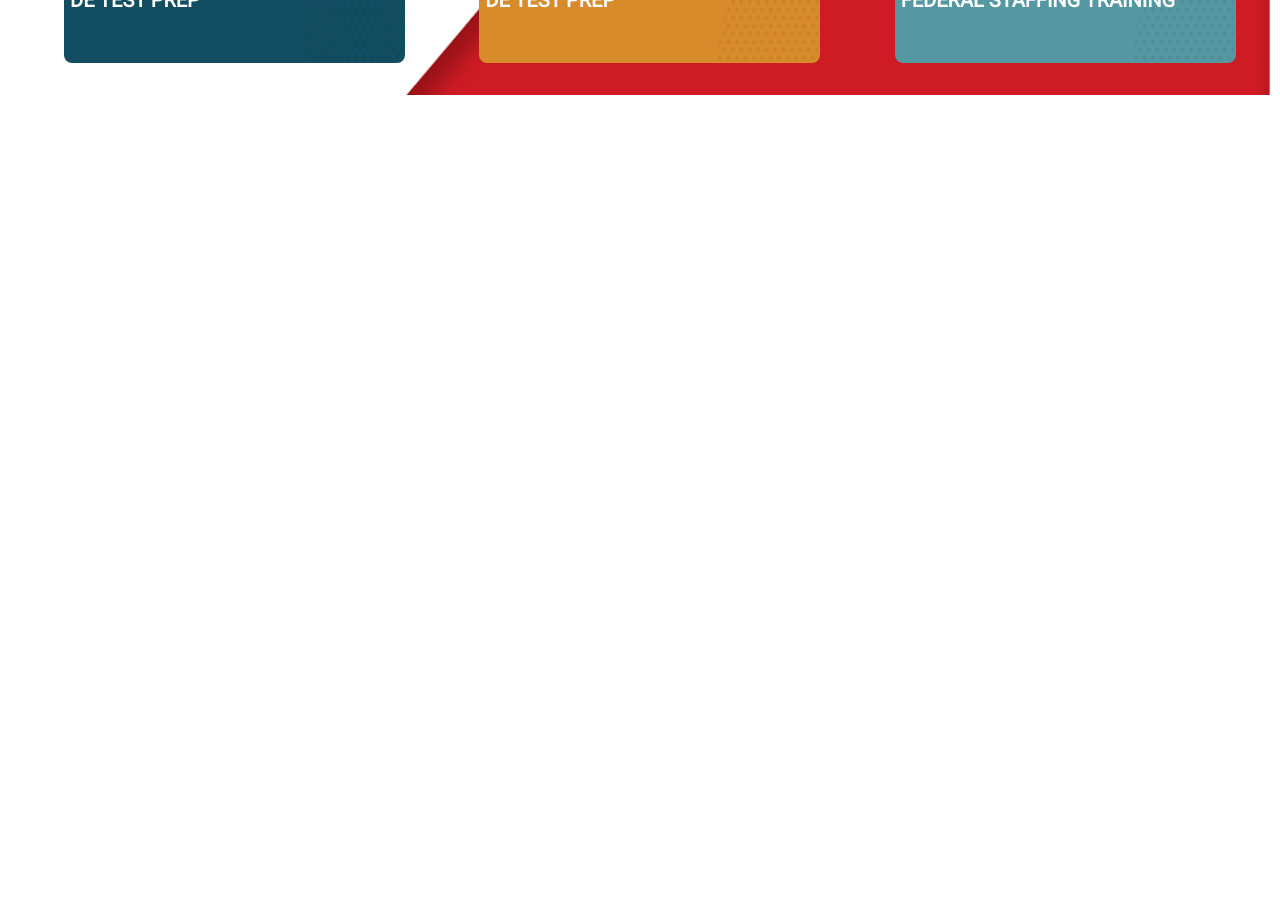
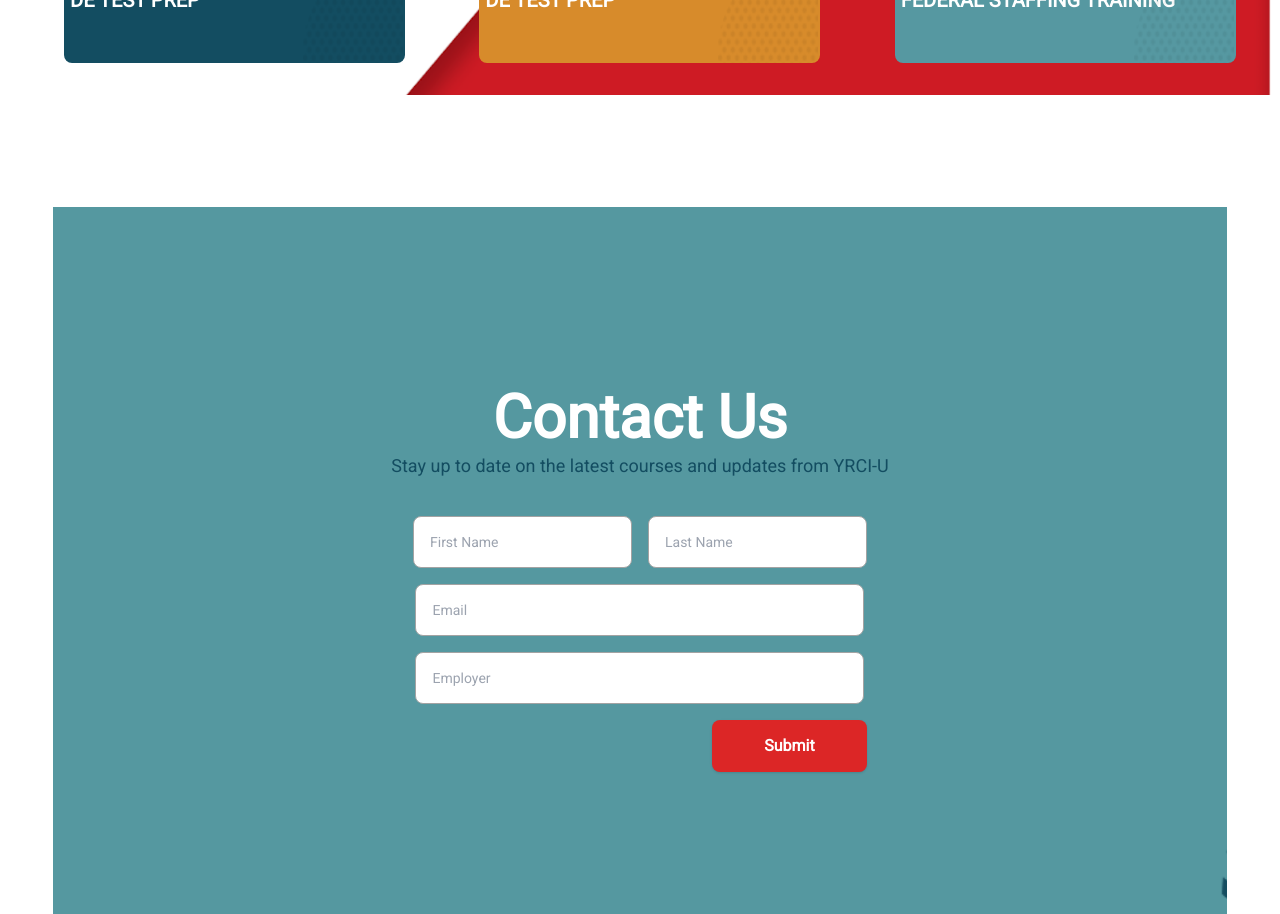
Before and after one commit to yrciadmin/yrciu, a Next.js app in the folder yrci-university/: page / in a window 1280 px wide. Shown: the part 4980-5894 px from the top of the page. Before the commit the page ends 5107 px from the top, so only its background shows below. Built offline with nearby package versions, Linux system fonts and the light colour scheme.

Commit message:
contact for added

```diff
--- a/yrci-university/app/components/ContactUs.tsx
+++ b/yrci-university/app/components/ContactUs.tsx
@@ -1,13 +1,22 @@
 import React from 'react'
 import Heading from '../ui/Typography/Heading'
+import Input from '../ui/Forms/Input'
+import Paragraph from '../ui/Typography/Paragraph'
 
 const ContactUs = () => {
   return (
-    <div className='bg-contact-us bg-no-repeat sm:bg-center flex flex-col  h-[507px]'>
-        <div className='border flex justify-center mt-10 sm:mt-70'>
-            <Heading className="text-white text-5xl font-bold">Contact Us</Heading>
-        </div>
-    </div>
+    <section className='flex items-center justify-center w-full'>
+      <div className='bg-muted-turquise md:bg-contact-us bg-no-repeat bg-cover sm:bg-center flex flex-col w-11/12  h-[600px] md:h-[507px] xl:h-[707px] mt-20 '>
+          <div className='flex justify-center items-center mt-10 sm:mt-70 flex-col width-full h-full'>
+              <Heading className="text-white text-5xl font-bold">Contact Us</Heading>
+              <Paragraph className=" text-dark-teal text-lg font-normal font-['Work Sans'] leading-[30.18px]">Stay up to date on the latest courses and updates from YRCI-U</Paragraph>
+
+              <div className='mt-8 flex justify-center items-center w-full md:w-fit'>
+                <Input/>
+              </div>
+          </div>
+      </div>
+    </section>
   )
 }
 
--- a/yrci-university/app/landing/page.tsx
+++ b/yrci-university/app/landing/page.tsx
@@ -14,7 +14,7 @@ export default function Home() {
      <FeaturedCourses/>
      <Instructors/>
      <Reviews/>
-     {/* <ContactUs/> */}
+     <ContactUs/>
     </>
 
   );
--- a/yrci-university/app/ui/Forms/Input.tsx
+++ b/yrci-university/app/ui/Forms/Input.tsx
@@ -1,8 +1,31 @@
 import React from 'react'
+import Button from '../Button'
 
 const Input = () => {
   return (
-    <div>Input</div>
+    <form className="space-y-4 w-full md:w-fit flex flex-col items-center " aria-labelledby="form-heading">
+
+    <div className='flex flex-row w-11/12 md:w-fit'>
+      <input type="text" id="first-name" name="first-name" aria-label="First Name" className="mb-4 md:mb-0 mr-4 pl-4 w-full md:w-[219px] h-[52px] bg-white rounded-lg border border-neutral-400 focus:border-indigo-500 focus:ring-indigo-500 sm:text-sm" placeholder="First Name" />
+      {/* <div> */}
+      <input type="text" id="last-name" name="last-name" aria-label="Last Name" className="pl-4 w-full md:w-[219px] h-[52px] bg-white rounded-lg border border-neutral-400 focus:border-indigo-500 focus:ring-indigo-500 sm:text-sm" placeholder="Last Name" />
+    {/* </div> */}
+    </div>
+
+
+
+    <div className='w-11/12 md:w-fit'>
+    <input type="text" id="email" name="email" aria-label="Email" className="pl-4 w-full md:w-[449px] h-[52px] bg-white rounded-lg border border-neutral-400 focus:border-indigo-500 focus:ring-indigo-500 sm:text-sm" placeholder="Email" />
+    </div>
+
+    <div className='w-11/12 md:w-fit '>
+      <input type="text" id="employer" name="employer" aria-label="Employer" className="pl-4 w-full md:w-[449px] h-[52px] bg-white rounded-lg border border-neutral-400 focus:border-indigo-500 focus:ring-indigo-500 sm:text-sm" placeholder="Employer" />
+    </div>
+    <Button className='w-[155px] h-[52px] bg-red-600 rounded-lg shadow text-white self-end'>Submit</Button>
+    {/* <button type="submit" className="inline-flex justify-center py-2 px-4 border border-transparent shadow-sm text-sm font-medium rounded-md text-white bg-indigo-600 hover:bg-indigo-700 focus:outline-none focus:ring-2 focus:ring-offset-2 focus:ring-indigo-500">
+      Submit
+    </button> */}
+  </form>
   )
 }
 
```
